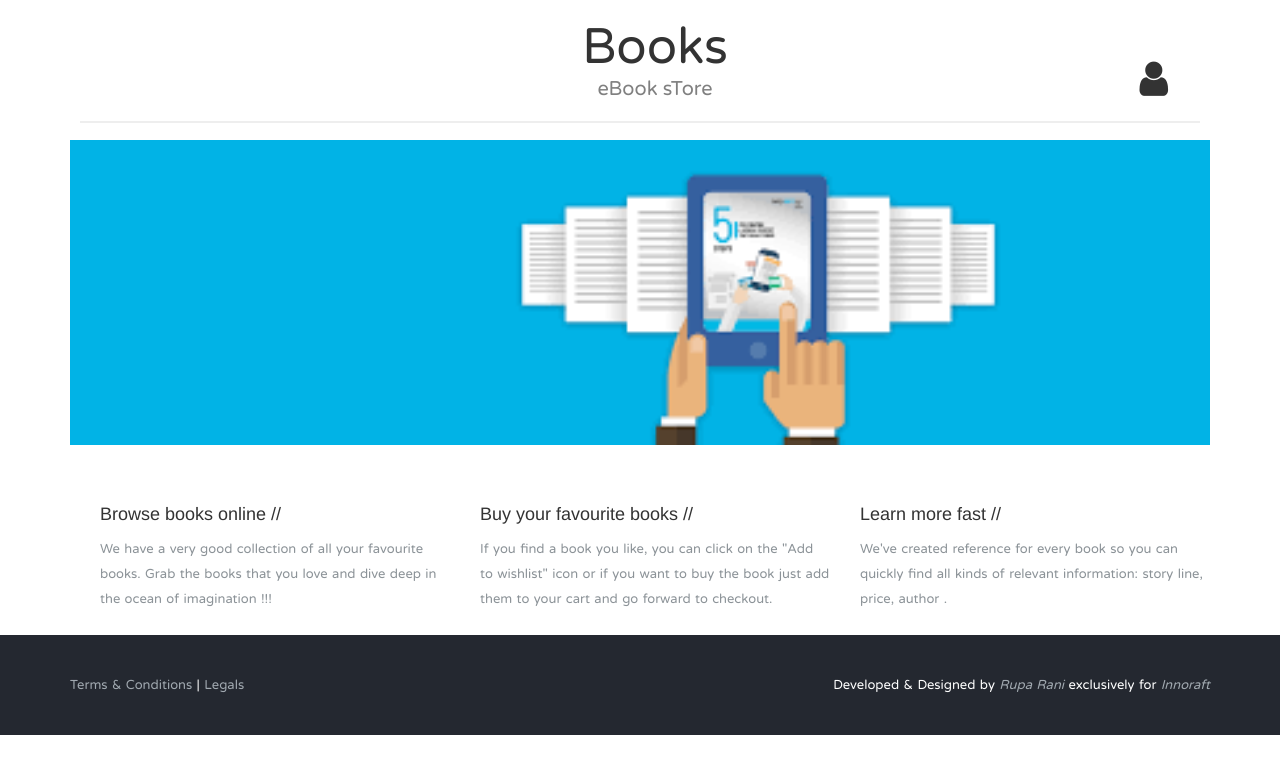
After one commit to Rupa1995/ebook_store, a PHP site: page /ebook_store/user/about_us.php in a window 1280 px wide. The commit adds this page. Shown: the top 774 px of the page. Run offline with PHP 8.4, Linux system fonts and the light colour scheme.

Commit message:
added blog and about us page

```diff
--- a/index.php
+++ b/index.php
@@ -67,8 +67,8 @@
             <li><a href="user/book.php?book=1">Books</a></li>
             <li><a href="user/book.php?book=2">Best Sellers</a></li>
             <li><a href="#">Browse Genres</a></li>
-            <li><a href="#">Blogs</a></li>
-            <li><a href="#">About Us</a></li>
+            <li><a href="user/blogs.php">Blogs</a></li>
+            <li><a href="user/about_us.php">About Us</a></li>
           </ul>
         </div>
       </div>
--- /dev/null
+++ b/user/about_us.php
@@ -0,0 +1,87 @@
+<!DOCTYPE html>
+<html>
+<head>
+  <title>Ebook - Book</title>
+  <link rel="icon" type="images/png" href="images/book.png">
+  <meta charset="utf-8">
+  <meta name="viewport" content="user-scalable=no, initial-scale=1, maximum-scale=1, minimum-scale=1, width=device-width,height=device-height">
+
+  <link href="https://fonts.googleapis.com/css?family=Varela+Round&amp;subset=hebrew,latin-ext,vietnamese" rel="stylesheet">
+
+  <link rel="stylesheet" type="text/css" href="../css/font-awesome.min.css">
+  <link rel="stylesheet" type="text/css" href="../css/bootstrap-select.min.css">
+  <link rel="stylesheet" type="text/css" href="../css/bootstrap.min.css">
+  <link rel="stylesheet" type="text/css" href="../css/waitMe.css">
+  <link rel="stylesheet" type="text/css" href="../stylesheets/main.css">
+  <link rel="stylesheet" type="text/css" href="../stylesheets/register.css">
+</head>
+<body id="body_log">
+<div class="container">
+  <div class="header-top">
+    <div class="upper-header container">
+      <div class="logo">
+          <a href="../index.php">
+            <h1>Books</h1>
+            <span>eBook sTore</span>
+          </a>
+      </div>
+      <div class="pull-right menu">
+        <div class="right-nav" style="margin-right:77%;">
+          <div class="dropdown">
+            <i class = "fa fa-user dropdown-toggle" style = "font-size : 40px" data-toggle="dropdown"></i>
+                <ul class="dropdown-menu">
+                 <?php
+                      if(isset($_SESSION['login_user']))
+                      {
+                        echo '<li><a href="../edit_profile.php">Edit Profile</a></li>';
+                        echo '<li><a href="wishlist_item.php">Wishlist</a></li>';
+                        echo '<li><a href="cart_item.php">Cart</a></li>';
+                        echo '<li><a href="../logout.php" class="login_user">Logout</a></li>';
+                      }
+                      else
+                      {
+                        echo '<li><a href="../register.php?action=logout" class="register_user">Login/SignUp</a></li>';
+                       }
+                     ?>
+              </ul>
+        </div>
+        </div>
+      </div>
+    </div><hr>
+  <div class="clearfix"></div>
+  </div>
+  <div><img src="../images/about.png"style="padding-bottom: 50px; width: 100%;"></div>
+<div class="container">
+    <div class="col-md-4">
+      <h4>Browse books online //</h4>
+      <p>We have a very good collection of all your favourite books. Grab the books that you love and dive deep in the ocean of imagination !!!</p>
+    </div>
+    <div class="col-md-4">
+      <h4>Buy your favourite books //</h4>
+      <p>If you find a book you like, you can click on the "Add to wishlist" icon or if you want to buy the book just add them to your cart and go forward to checkout.</p>
+    </div>
+    <div class="col-md-4">
+      <h4>Learn more fast //</h4>
+      <p>We've created reference for every book so you can quickly find all kinds of relevant information: story line, price, author .</p>
+    </div>
+</div>
+</div>
+<footer>
+    <div class="container">
+
+      <div class="row">
+          <div class="col-md-6 col-sm-6 col-xs-6 legals">
+             <p><a href="#home">Terms & Conditions</a> |
+             <a href="#home">Legals</a>
+             </p>
+          </div>
+          <div class="col-md-6 col-sm-6 col-xs-6 credit">
+              <p>Developed & Designed by <a href="#home"><em>Rupa Rani</em></a> exclusively for <a href="#home">
+                <em>Innoraft</em></a></p>
+          </div>
+      </div>
+
+    </div>
+</footer>
+</body>
+</html>
```
Also changed, not shown: user/blogs.php (added, +82 -0 lines), images/about.png (added), images/blog-img.jpg (added).
